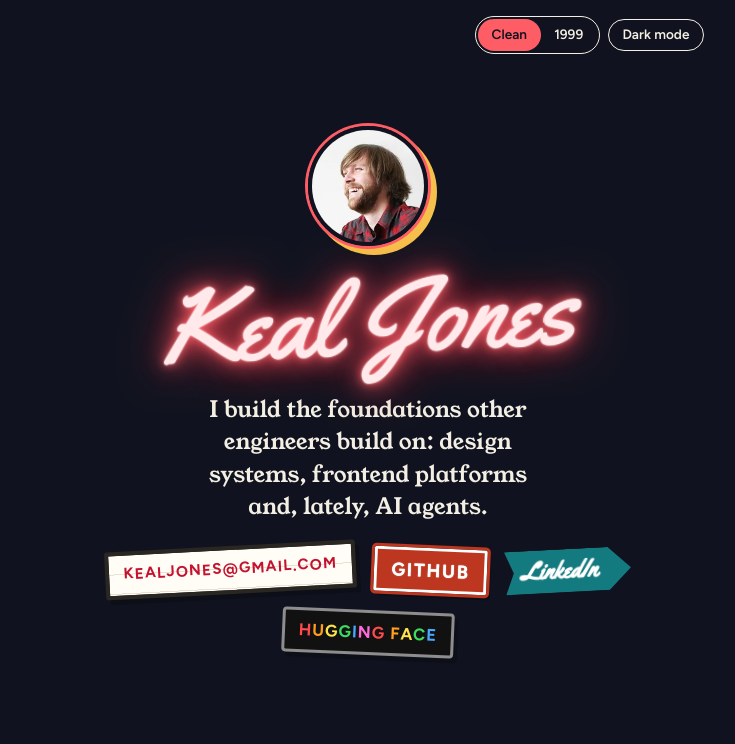
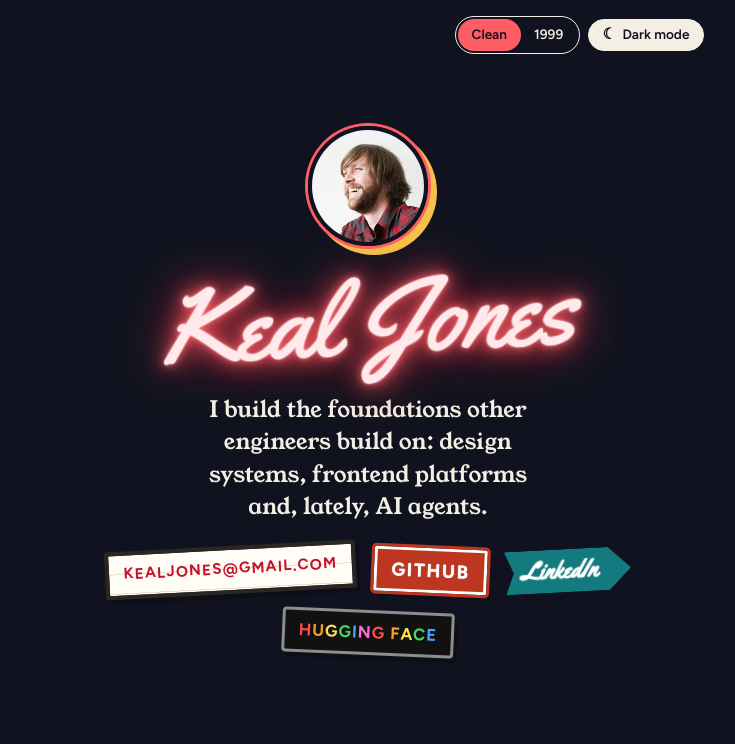
Before and after one commit to KealJones/kealjones.github.io, a plain HTML site: page index.html in a window 1280 px wide. Both pictures are taken after a click on the button "Dark mode". Shown: the top 744 px of the page, without its empty margins (272-1007 px from the left). Drawn offline with Linux system fonts and the light colour scheme.

Commit message:
Dark mode toggle shows its state: sun when off, filled with a moon when on
Co-Authored-By: Claude Opus 5.5 <noreply@anthropic.com>
Claude-Session: https://claude.ai/code/session_01QUycU32Rx8q6TEFPCDzNbe

```diff
--- a/css/clean.css
+++ b/css/clean.css
@@ -44,7 +44,11 @@ html[data-style="clean"] .theme-toggle {
   color: var(--ink); background: transparent; border: 0; border-radius: 999px; padding: .45rem .85rem;
 }
 html[data-style="clean"] .picker button[aria-pressed="true"] { background: var(--red); color: var(--on-red); }
-html[data-style="clean"] .theme-toggle { border: 1.5px solid var(--ink); }
+html[data-style="clean"] .theme-toggle { border: 1.5px solid var(--ink); display: inline-flex; align-items: center; gap: .4rem; }
+/* A switch you can see: sun when off, a filled pill with a moon when on */
+html[data-style="clean"] .theme-toggle::before { content: "\2600\FE0E"; font-size: .95rem; line-height: 1; }
+html[data-style="clean"] .theme-toggle[aria-pressed="true"] { background: var(--ink); color: var(--paper); }
+html[data-style="clean"] .theme-toggle[aria-pressed="true"]::before { content: "\263E\FE0E"; }
 
 /* Hero: the sign */
 html[data-style="clean"] .hero { text-align: center; padding-block: clamp(2.5rem, 8vw, 4.5rem) clamp(2rem, 6vw, 3.5rem); }
```
